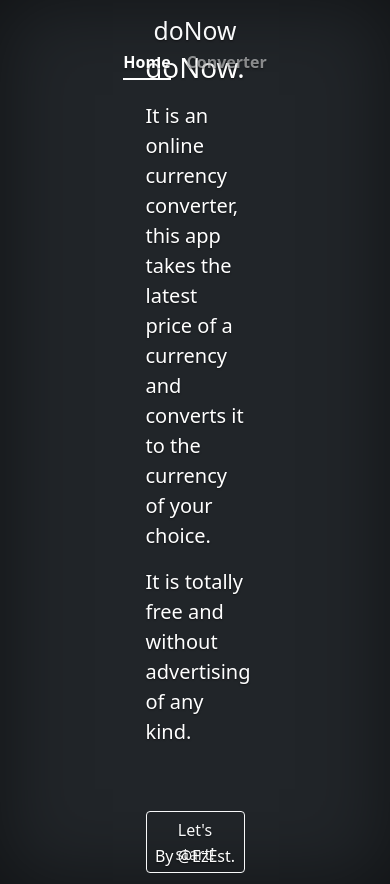
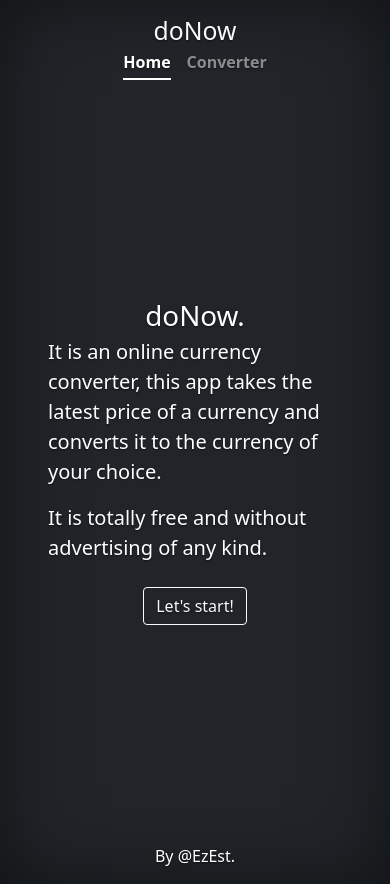
Before and after one commit to ZekeScript/do-now, a plain HTML site: page index.html in a window 390 px wide. Drawn offline with Linux system fonts and the light colour scheme.

Commit message:
mobile view fixed

```diff
--- a/index.html
+++ b/index.html
@@ -51,9 +51,9 @@
 
 		<main>
 			<section
-				class="d-flex w-50 container flex-column full-view justify-content-center p-5"
+				class="d-flex w-lg-50 container flex-column full-view justify-content-center p-5"
 			>
-				<h1 class="d-flex align-self-center mb-3">doNow.</h1>
+				<h1 class="d-flex align-self-center mb-lg-3 mb-1">doNow.</h1>
 				<p class="lead">
 					It is an online currency converter, this app takes the latest price of
 					a currency and converts it to the currency of your choice.
@@ -61,7 +61,7 @@
 				<p class="lead">
 					It is totally free and without advertising of any kind.
 				</p>
-				<p class="lead align-self-center mt-5">
+				<p class="lead align-self-center mt-lg-5 mt-2">
 					<a
 						id="start"
 						href="./pages/converter.html"
```
